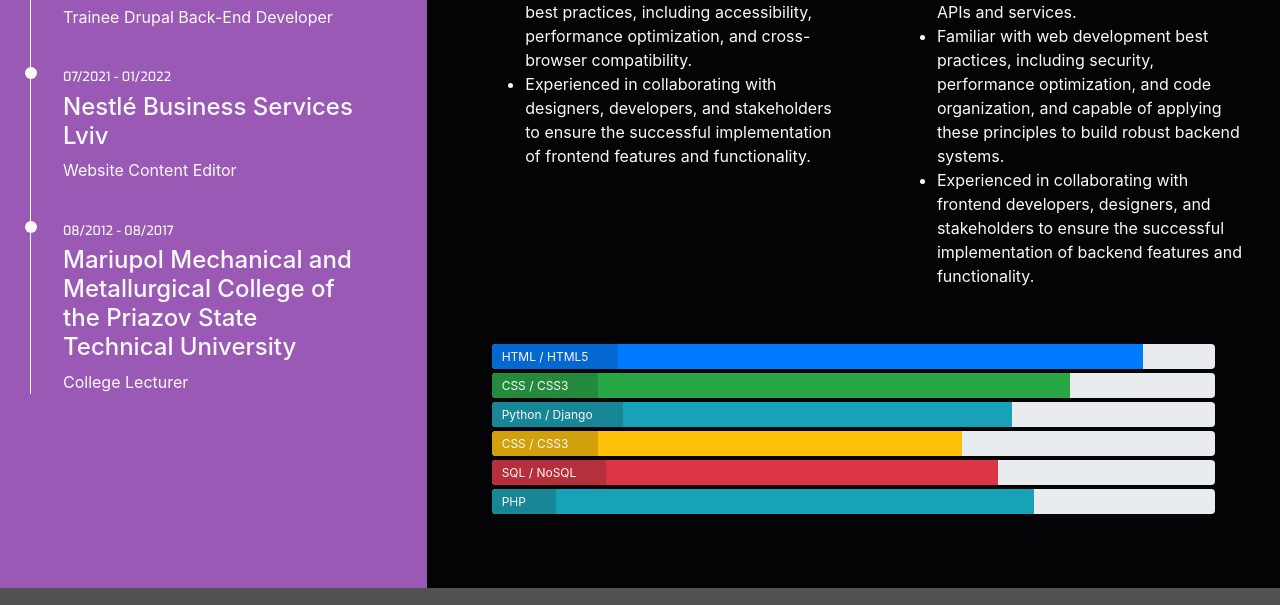
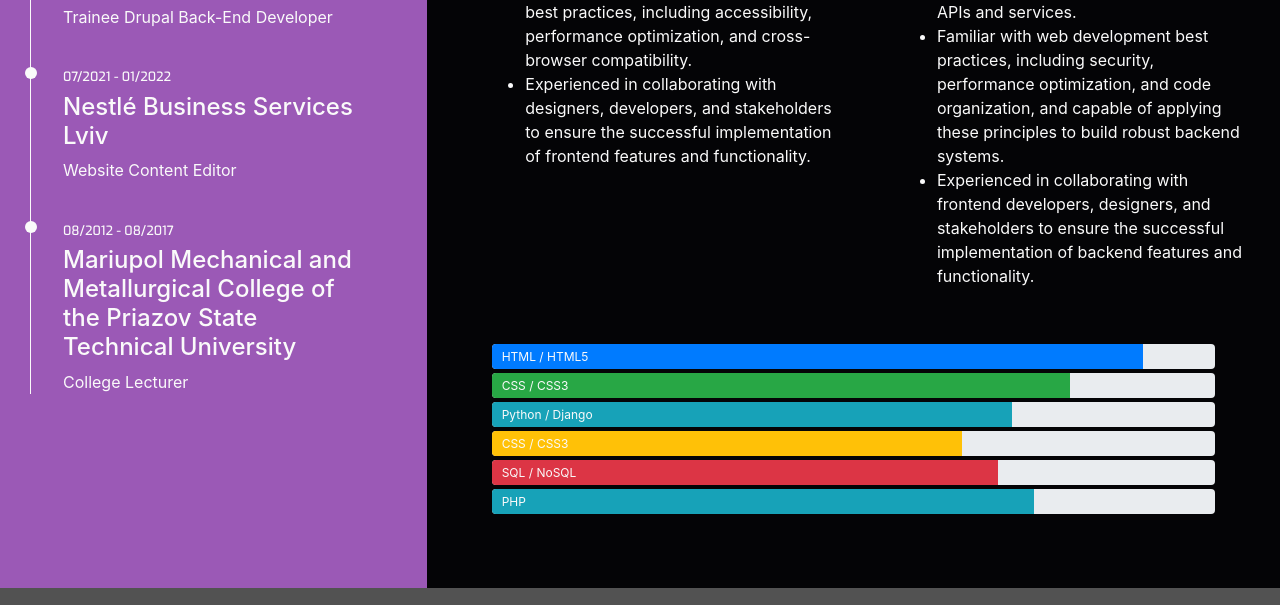
Before and after one commit to Sergii-Kostanets/codeinstitute-resume, a plain HTML site: page resume.html in a window 1280 px wide. Shown: the part 727-1332 px from the top of the page. Drawn offline with nearby package versions, Linux system fonts and the light colour scheme.

Commit message:
clean up

```diff
--- a/assets/css/style.css
+++ b/assets/css/style.css
@@ -7,7 +7,6 @@
 }
 
 .bg-color-three-reasons{
-    /* background-color: #fff; */
     background-color: #040406;
 }
 
@@ -20,7 +19,6 @@
 }
 
 .bg-color-contact{
-    /* background-color: #fff; */
     background-color: #040406;
 }
 
@@ -84,11 +82,6 @@ header{
     transition: opacity 2.5s ease-in-out;
     -moz-transition: opacity 2.5s ease-in-out;
     -webkit-transition: opacity 2.5s ease-in-out;
-
-    /* From video */
-    /* transition: all 4.5s ease-in-out; */
-    /* -moz-transition: all .5s ease-in-out; */
-    /* -webkit-transition: all .5s ease-in-out; */
 }
 
 .logo.loaded {
@@ -323,8 +316,6 @@ footer{
     font-weight: 400;
     padding: 3px 30px 2px 10px;
     color: #fafafa;
-    background-color: rgba(25, 25, 25, 0.2);
-    /* Custom */
     line-height: 20px;
 }
 
```
